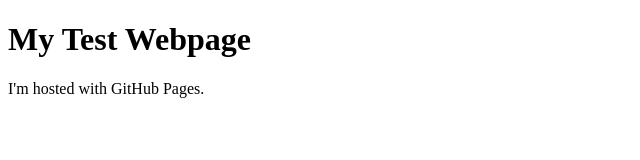
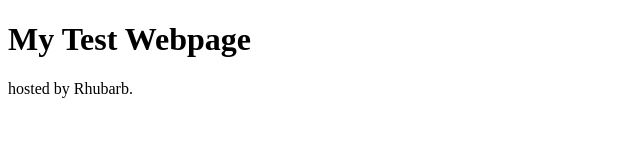
Before and after one commit to widom8ker/widom8ker.github.io, a plain HTML site: page index.html in a window 1280 px wide. Shown: the whole page, without its empty margins (0-640 px from the left). Drawn offline with Linux system fonts and the light colour scheme.

Commit message:
Update index.html

```diff
--- a/index.html
+++ b/index.html
@@ -8,6 +8,6 @@
 </head>
 <body>
     <h1>My Test Webpage</h1>
-    <p>I'm hosted with GitHub Pages.</p>
+    <p>hosted by Rhubarb.</p>
 </body>
 </html>
```
